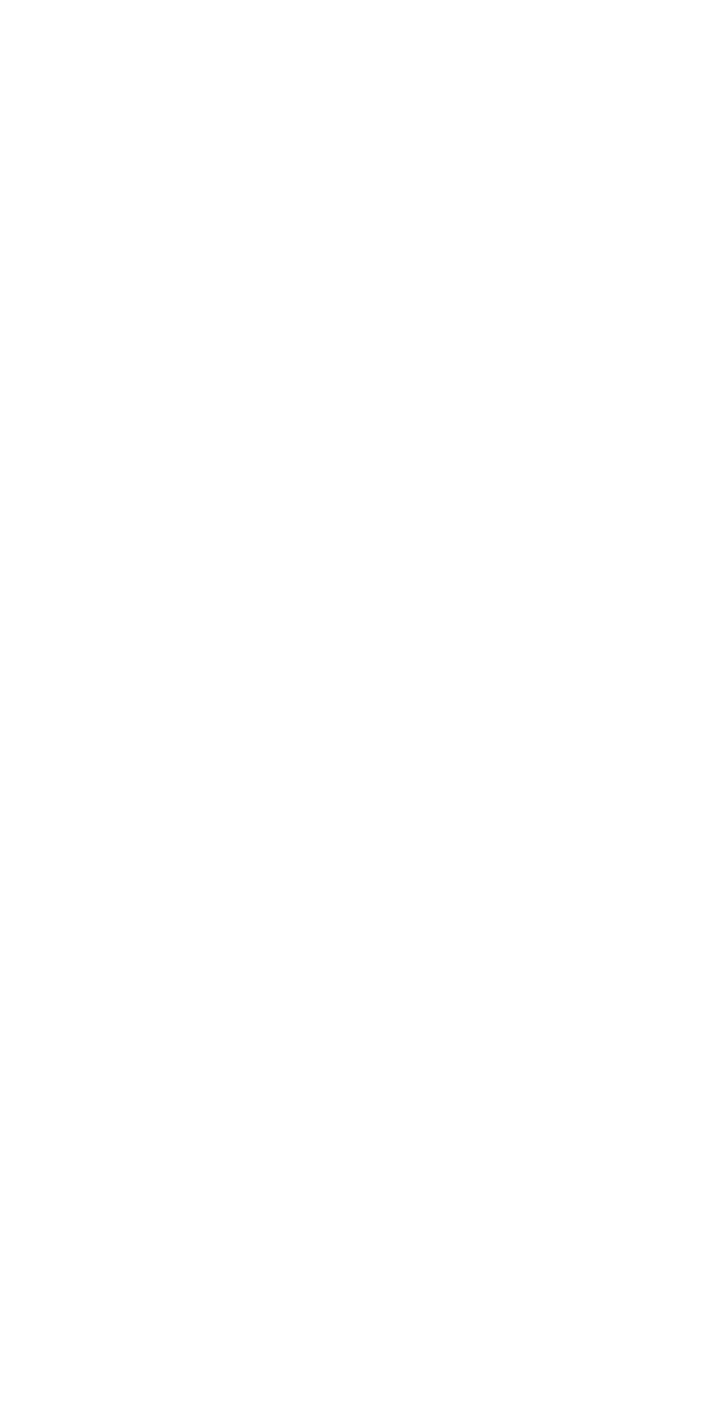
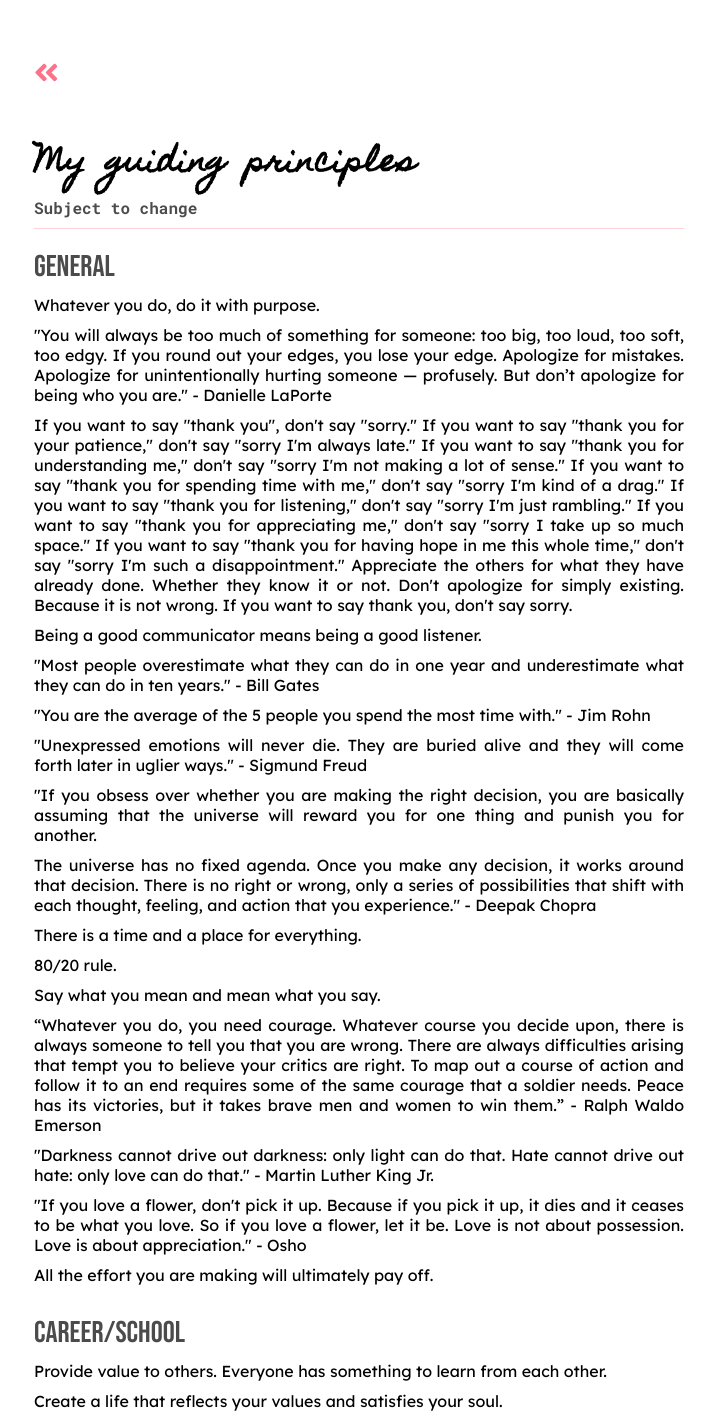
Before and after one commit to krissylegaspi/personal-website, a Vue app: page /blog/Undated/Guide in a window 1280 px wide. Before the commit this address had no page. Shown: the part 100-1522 px from the top of the page, without its empty margins (281-996 px from the left). Before the commit the page ends 800 px from the top, so only its background shows below. Built offline with nearby package versions, Linux system fonts and the light colour scheme.

Commit message:
Add guiding principles blog post

```diff
--- a/src/router/index.js
+++ b/src/router/index.js
@@ -23,6 +23,7 @@ import Waves from '../views/Blogs/2015/Waves.vue'
 import Anchor from '../views/Blogs/2015/Anchor.vue'
 import Time from '../views/Blogs/2013/Time.vue'
 import HighSchool from '../views/Blogs/Undated/HighSchool.vue'
+import Guide from '../views/Blogs/Undated/Guide.vue'
 
 const routes = [
   {
@@ -130,6 +131,11 @@ const routes = [
     name: 'HighSchool',
     component: HighSchool
   },
+  {
+    path: '/blog/Undated/Guide',
+    name: 'Guide',
+    component: Guide
+  }
 ]
 
 const router = createRouter({
--- a/src/views/Blog.vue
+++ b/src/views/Blog.vue
@@ -142,12 +142,20 @@
         </div>
     </div>
 
-    <!-- High School, March 2021 -->
+    <!-- High School 2010-2014 -->
     <div class="post">
         <h2>
             <router-link to="/blog/Undated/High-School" @click="$scrollToTop">What I did in high school</router-link>
         </h2>
-        <p>Lorem ipsum dolor sit amet, consectetur adipiscing elit, sed do eiusmod tempor incididunt ut labore et dolore magna aliqua. Ut enim ad minim veniam, quis nostrud exercitation ullamco...</p>
+        <p>International Baccalaureate Programme: I am an IB Diploma recipient. This program requires completion of: 2 High Level classes, 4 Standard Level classes, Theory of Knowledge (TOK) class...</p>
+    </div>
+
+    <!-- My guiding principles -->
+    <div class="post">
+        <h2>
+            <router-link to="/blog/Undated/Guide" @click="$scrollToTop">My guiding principles</router-link>
+        </h2>
+        <p>International Baccalaureate Programme: I am an IB Diploma recipient. This program requires completion of: 2 High Level classes, 4 Standard Level classes, Theory of Knowledge (TOK) class...</p>
     </div>
 
 </template>
@@ -166,6 +174,7 @@ import Waves from './Blogs/2015/Waves'
 import Anchor from './Blogs/2015/Anchor'
 import Time from './Blogs/2013/Time'
 import HighSchool from './Blogs/Undated/HighSchool'
+import Guide from './Blogs/Undated/Guide'
 
 export default {
     name: "Blog",
@@ -182,7 +191,8 @@ export default {
         Waves,
         Anchor,
         Time,
-        HighSchool
+        HighSchool,
+        Guide
     }
 }
 </script>
--- /dev/null
+++ b/src/views/Blogs/Undated/Guide.vue
@@ -0,0 +1,170 @@
+<template>
+    <div class="back">
+        <a href="javascript:history.back()">
+            <i class="fas fa-angle-double-left"></i>
+        </a>
+    </div>
+
+    <div class="post">
+        <h2>My guiding principles</h2>
+        <h4>Subject to change</h4>
+
+        <!------------------------- General ------------------------->
+        <div class="box">General</div>
+        <p>Whatever you do, do it with purpose.
+        </p>
+        <p>
+            "You will always be too much of something for someone: too big, too loud, too soft, too edgy. If you round out your edges, you lose your edge. Apologize for mistakes. Apologize for unintentionally hurting someone — profusely. But don’t apologize for being who you are." - Danielle LaPorte
+        </p>
+        <p>
+            If you want to say "thank you", don't say "sorry." If you want to say "thank you for your patience," don't say "sorry I'm always late." If you want to say "thank you for understanding me," don't say "sorry I'm not making a lot of sense." If you want to say "thank you for spending time with me," don't say "sorry I'm kind of a drag." If you want to say "thank you for listening," don't say "sorry I'm just rambling." If you want to say "thank you for appreciating me," don't say "sorry I take up so much space." If you want to say "thank you for having hope in me this whole time," don't say "sorry I'm such a disappointment." Appreciate the others for what they have already done. Whether they know it or not. Don't apologize for simply existing. Because it is not wrong. If you want to say thank you, don't say sorry.
+        </p>
+        <p>
+            Being a good communicator means being a good listener.
+        </p>
+        <p>
+            "Most people overestimate what they can do in one year and underestimate what they can do in ten years." - Bill Gates
+        </p>
+        <p>
+            "You are the average of the 5 people you spend the most time with." - Jim Rohn
+        </p>
+        <p>
+            "Unexpressed emotions will never die. They are buried alive and they will come forth later in uglier ways." - Sigmund Freud
+        </p>
+        <p>
+            "If you obsess over whether you are making the right decision, you are basically assuming that the universe will reward you for one thing and punish you for another.
+        </p>
+        <p>
+            The universe has no fixed agenda. Once you make any decision, it works around that decision. There is no right or wrong, only a series of possibilities that shift with each thought, feeling, and action that you experience." - Deepak Chopra
+        </p>
+        <p>
+            There is a time and a place for everything.
+        </p>
+        <p>
+            80/20 rule.
+        </p>
+        <p>
+            Say what you mean and mean what you say.
+        </p>
+        <p>
+            “Whatever you do, you need courage. Whatever course you decide upon, there is always someone to tell you that you are wrong. There are always difficulties arising that tempt you to believe your critics are right. To map out a course of action and follow it to an end requires some of the same courage that a soldier needs. Peace has its victories, but it takes brave men and women to win them.” - Ralph Waldo Emerson
+        </p>
+        <p>
+            "Darkness cannot drive out darkness: only light can do that. Hate cannot drive out hate: only love can do that." - Martin Luther King Jr.
+        </p>
+        <p>
+            "If you love a flower, don't pick it up. Because if you pick it up, it dies and it ceases to be what you love. So if you love a flower, let it be. Love is not about possession. Love is about appreciation." - Osho
+        </p>
+        <p>
+            All the effort you are making will ultimately pay off.
+        </p>
+        <p>
+
+        </p>
+
+        <!------------------------- Career/School ------------------------->
+        <div class="box">Career/School</div>
+        <p>
+            Provide value to others. Everyone has something to learn from each other.
+        </p>
+        <p>
+            Create a life that reflects your values and satisfies your soul.
+        </p>
+        <p>
+            “Start now. Start where you are. Start with fear. Start with pain. Start with doubt. Start with hands shaking. Start with voice trembling but start. Start and don’t stop. Start where you are, with what you have. Just... start.” - Ijeoma Umebinyuo
+        </p>
+        <p>
+            "You can’t get much done in life if you only work on days when you feel good." - Jerry West
+        </p>
+        <p>
+
+        </p>
+        <p>
+
+        </p>
+        <p>
+
+        </p>
+
+    </div>
+</template>
+
+<script>
+
+</script>
+
+<style scoped>
+
+.back {
+    max-width: 650px;
+    padding-top: 30px;
+    padding-bottom: 30px;
+    margin: auto;
+}
+
+.box {
+    padding-top: 20px;
+    font-size: 30px;
+    opacity: 70%;
+    font-family: 'Bebas Neue', cursive;
+}
+
+.post {
+    max-width: 650px;
+    margin-left: auto;
+    margin-right: auto;
+    padding-bottom: 40px;
+}
+
+.post a {
+    color: var(--text);
+    font-style: italic;
+    text-decoration: none;
+}
+
+.post a:hover {
+    text-decoration: underline;
+}
+
+.post h2 {
+    font-family: 'Homemade Apple', cursive;
+    margin: auto;
+    content: '';
+    box-sizing: border-box;
+    font-size: 30px;
+    word-spacing: 0.32em;
+}
+
+.post h4 {
+    border-bottom: 1px pink solid;
+    margin: auto;
+    opacity: 1;
+    font-family: 'Roboto Mono', monospace;
+    opacity: 70%;
+    padding-bottom: 10px;
+}
+
+img {
+    max-width: 100%;
+    padding-top: 10px;
+}
+
+.screenshot img {
+    padding-top: 10px;
+    max-width: 50%;
+}
+
+.post p {
+    padding-top: 10px;
+    text-align: justify;
+}
+
+.post p p1 {
+    font-weight: bold;
+}
+
+.post p p1 a {
+    font-weight: normal;
+}
+
+</style>
```
Also changed, not shown: 23 other files (tests, documents, lock files or other folders).
